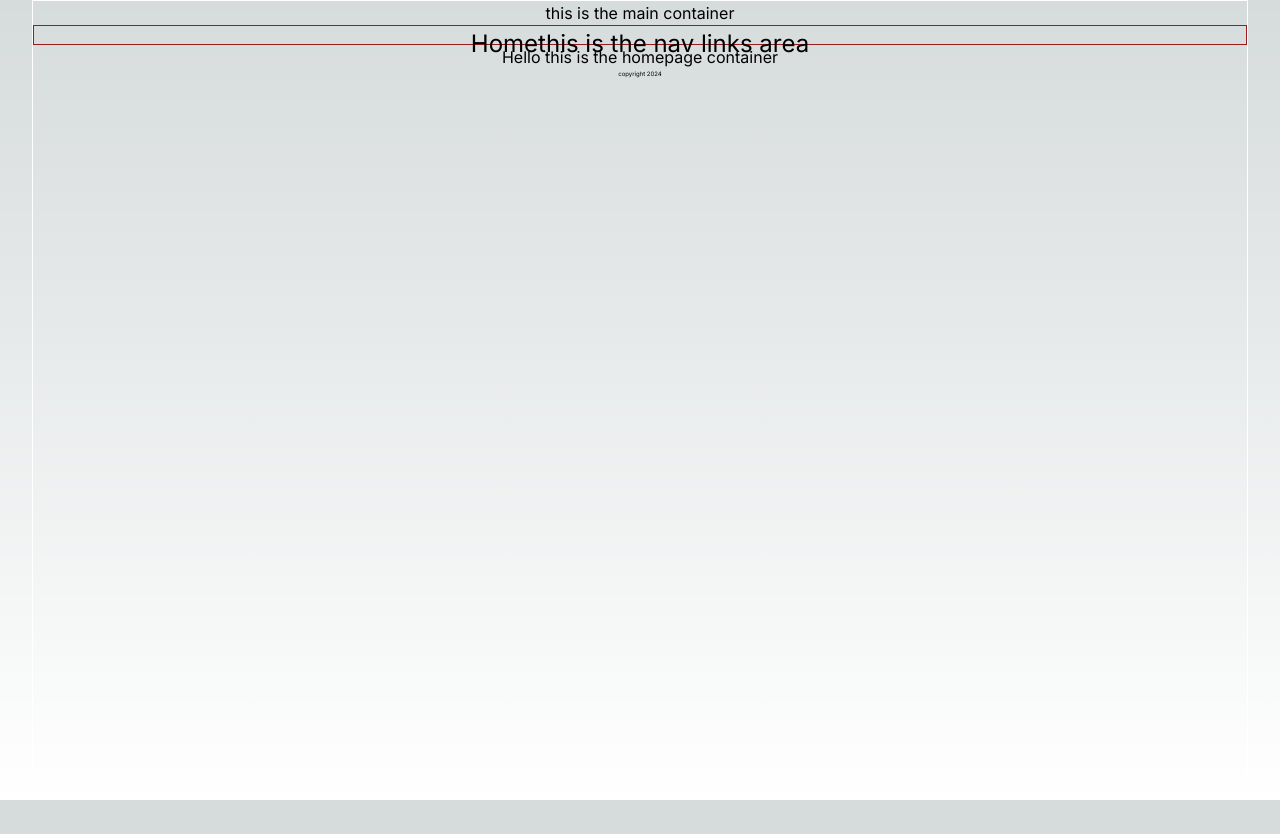
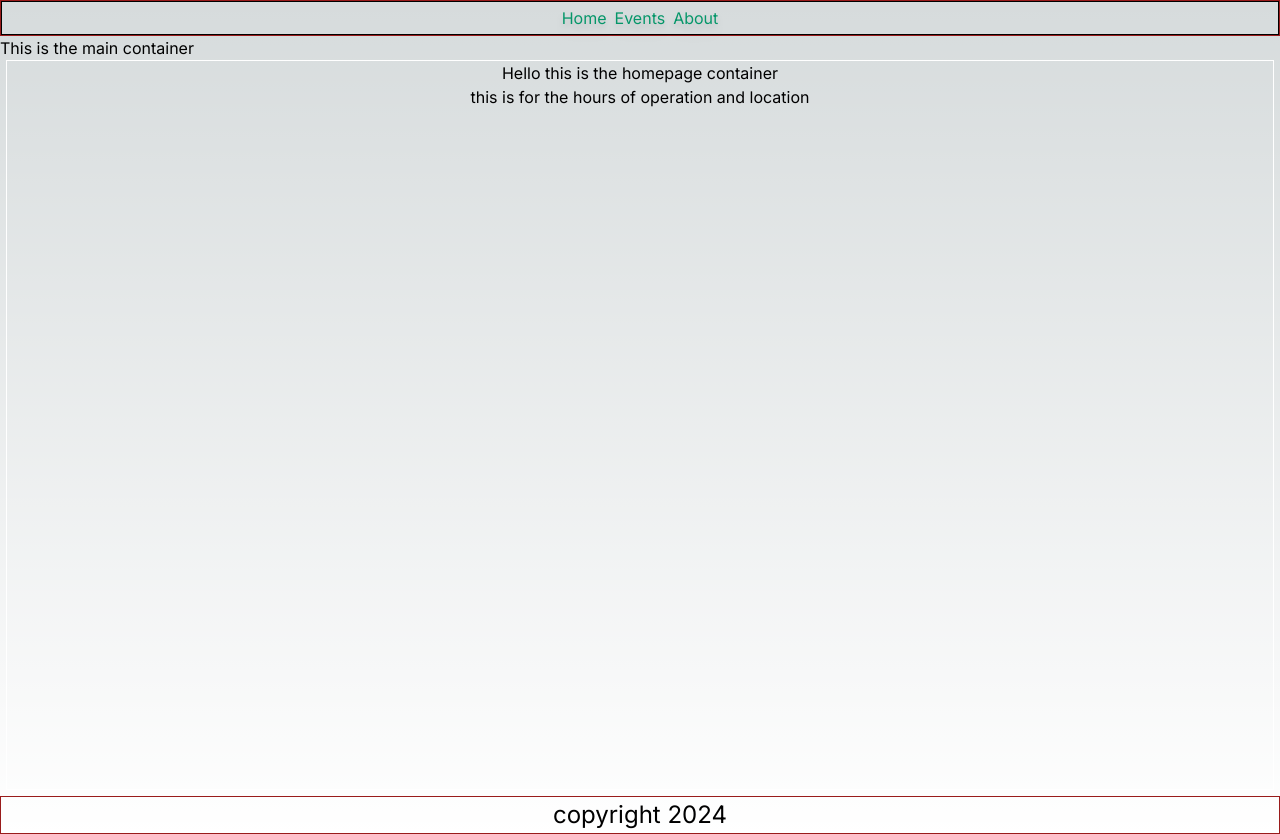
Before and after one commit to TDow520/tutuft_art_studio, a Next.js app: page / in a window 1280 px wide. Before the commit the page ends 800 px from the top, so only its background shows below. Built offline with nearby package versions, Linux system fonts and the light colour scheme.

Commit message:
updating layout and getting all the basic page flow working before adding all other components.

```diff
--- /dev/null
+++ b/src/app/NavBanner.jsx
@@ -0,0 +1,10 @@
+import NavLinks from "./nav-links";
+import Link from 'next/link';
+
+export default function navBanner(){
+    return (
+        <div className="border border-red-800">
+            <NavLinks />
+        </div>
+    );
+}
--- /dev/null
+++ b/src/app/about/page.jsx
@@ -0,0 +1,3 @@
+export default function Page() {
+    return <div className="">About section</div>;
+}
--- a/src/app/layout.jsx
+++ b/src/app/layout.jsx
@@ -1,7 +1,9 @@
 import { Inter } from "next/font/google";
+import NavBanner from "./NavBanner";
 import "./globals.css";
 
 const inter = Inter({ subsets: ["latin"] });
+const currentDate = new Date();
 
 export const metadata = {
     title: "TuTuft, LLC.",
@@ -9,9 +11,21 @@ export const metadata = {
 };
 
 export default function RootLayout({ children }) {
+    let year = currentDate.getFullYear();
+
     return (
         <html lang="en">
-            <body className={inter.className}>{children}</body>
+            <body className={`h-full ${inter.className}`}>
+                <div className="w-full">
+                    <NavBanner />
+                </div>
+                This is the main container
+                {children}
+
+                <footer className="mt-[.5%] text-center border border-red-800 text-[150%]">
+                    copyright {year}
+                </footer>
+            </body>
         </html>
     );
 }
--- a/src/app/nav-links.jsx
+++ b/src/app/nav-links.jsx
@@ -3,19 +3,30 @@ import Link from "next/link";
 import { usePathname } from "next/navigation";
 
 const links = [
-    { name: "Home", href: "/ui/dashboard" },
     {
-        name: "events",
-        href: "/ui/dashboard/events"
+        name: "Home",
+        href: "/"
+    },
+    {
+        name: "Events",
+        href: "/upcoming"
+    },
+    {
+        name: "About",
+        href: "/about"
     }
 ];
 
-let link = links[0];
 export default function NavLinks() {
+    const currentPath = usePathname();
+
     return (
-        <>
-            {link.name}
-            this is the nav links area
-        </>
+        <nav className="flex border h-[75%] justify-center border-black">{
+            links.map((link, index) => (
+                <Link key={index} href={link.href}>
+                    <div className={`flex flex-row m-1 text-emerald-600 drop-shadow-lg  ${currentPath === link.href ? "active" : ""}`}>{link.name}</div>
+                </Link>
+            ))}
+        </nav>
     );
 }
--- a/src/app/nav_banner/home/page.jsx
+++ /dev/null
@@ -1,8 +0,0 @@
-
-export default function Page() {
-    return (
-        <div>
-            Home
-        </div>
-    );
-}
--- a/src/app/nav_banner/layout.jsx
+++ /dev/null
@@ -1,10 +0,0 @@
-import NavLinks from "../nav-links";
-import Link from "next/link";
-
-export default function Layout({ children }) {
-    return (
-        <div>
-            <NavLinks />
-        </div>
-    );
-}
--- a/src/app/nav_banner/page.jsx
+++ /dev/null
@@ -1,9 +0,0 @@
-
-
-export default function Page() {
-    return (
-        <div className="flex flex-row border border-black text-center text-[15%]">
-            hello nav
-        </div>
-    );
-}
--- a/src/app/page.jsx
+++ b/src/app/page.jsx
@@ -1,20 +1,10 @@
 import Image from "next/image";
-import NavLinks from "./nav-links";
-const currentDate = new Date();
 
 export default function Home() {
-    let year = currentDate.getFullYear();
-
     return (
-        <div className="flex flex-col border border-white text-center mx-[2.5%] h-screen ">
-            this is the main container
-            <div className="flex flex-col border border-red-800 text-[150%] h-[2.5%]">
-                <NavLinks />
-            </div>
-            <div>Hello this is the homepage container</div>
-            <footer className="flex flex-col text-[25%]">
-                copyright {year}
-            </footer>
+        <div className="flex flex-col border border-white text-center mx-[.5%] h-[91.25vh] ">
+            <p>Hello this is the homepage container</p>
+            <div>this is for the hours of operation and location</div>
         </div>
     );
 }
--- a/src/app/nav_banner/events/page.jsx
+++ b/src/app/upcoming/page.jsx
@@ -1,3 +1,3 @@
 export default function Page() {
-    return <div>Events</div>;
+    return <p>Events</p>;
 }
```
